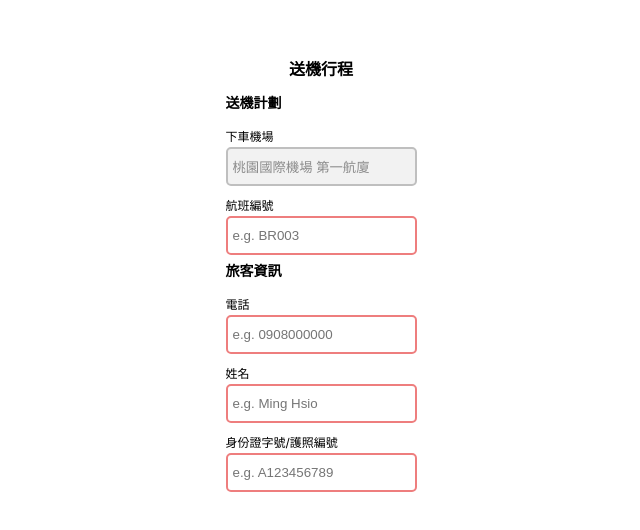
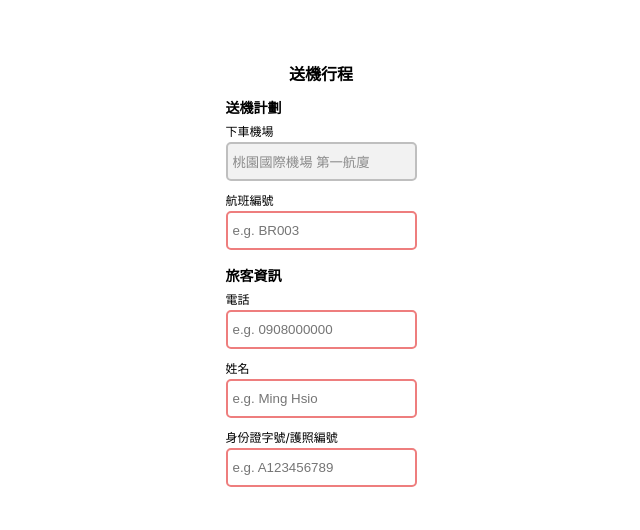
Before and after one commit to yasinitskyi/flight-checker, a Next.js app: page /search in a window 1280 px wide. Shown: the part 130-660 px from the top of the page, without its empty margins (319-959 px from the left). Built offline with nearby package versions, Linux system fonts and the light colour scheme.

Commit message:
styles: GenericInput container last child margin

```diff
--- a/src/components/Input/GenericInput/index.module.css
+++ b/src/components/Input/GenericInput/index.module.css
@@ -1,8 +1,11 @@
 .container {
-    margin-top: 10px;
     display: flex;
     flex-direction: column;
     align-items: flex-start;
+}
+
+.container:not(:last-child) {
+    margin-bottom: 10px;
 }
 
 .label {
```
